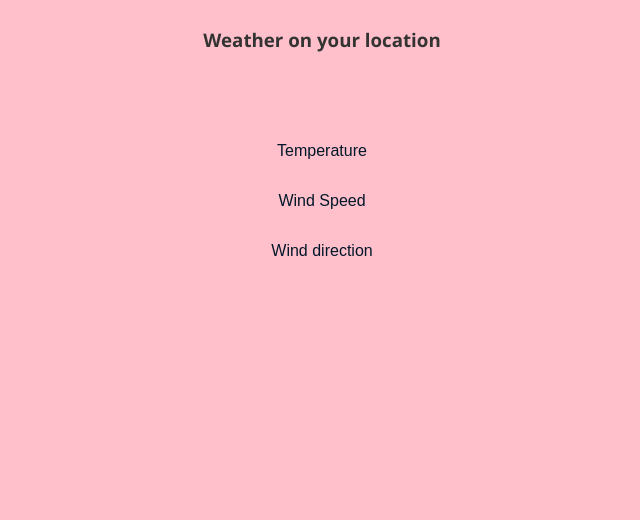
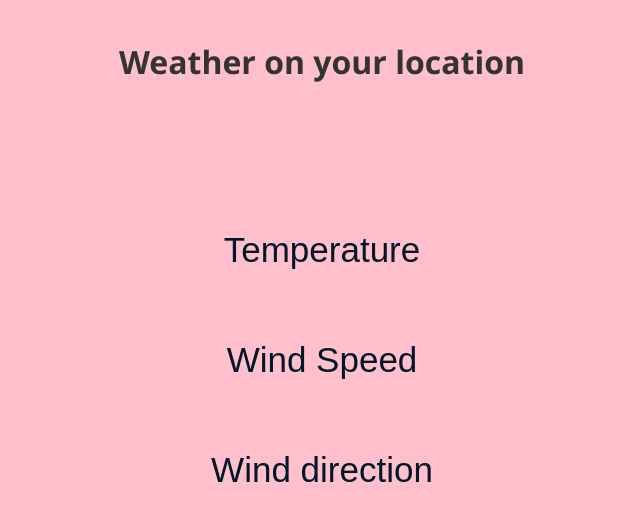
Before and after one commit to Krisu07/S-tiedoteNyt_Harjoitus, a plain HTML site: page index.html in a window 1280 px wide. Shown: the whole page, without its empty margins (318-958 px from the left). Drawn offline with nearby package versions, Linux system fonts and the light colour scheme.

Commit message:
CSS koodin viimeistely.

```diff
--- a/css/style.css
+++ b/css/style.css
@@ -13,11 +13,13 @@ div{
 }
 h3{
      color: #333;
+     font-size: xx-large;
      margin-bottom: 42px;
      font-family: 'Segoe UI', Tahoma, Geneva, Verdana, sans-serif;
 }
 p{
      color: #02172a;
+     font-size: 35px;
 }
 .image-wrapper{
      text-align: center;
```
